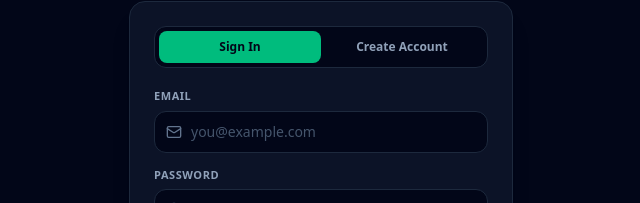
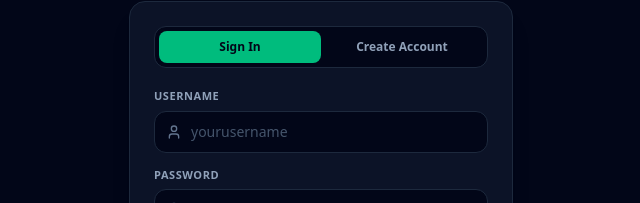
Before and after one commit to tanmaykhariwal-sketch/Trader-Ai, a React (Vite) app: page / in a window 1280 px wide. Shown: the part 254-457 px from the top of the page, without its empty margins (319-959 px from the left). Built offline with nearby package versions, Linux system fonts and the light colour scheme; no server answers.

Commit message:
Sync latest src/components/LoginView.tsx from Trader AI folder

```diff
--- a/src/components/LoginView.tsx
+++ b/src/components/LoginView.tsx
@@ -1,11 +1,11 @@
 import React, { useState } from 'react';
-import { CandlestickChart as LogoIcon, Mail, Lock, User, ArrowRight, Loader2 } from 'lucide-react';
+import { CandlestickChart as LogoIcon, Lock, User, ArrowRight, Loader2 } from 'lucide-react';
 import { useAuth } from '../context/AuthContext';
 
 export const LoginView: React.FC = () => {
   const { login, register, error, clearError } = useAuth();
   const [mode, setMode] = useState<'login' | 'register'>('login');
-  const [email, setEmail] = useState('');
+  const [username, setUsername] = useState('');
   const [password, setPassword] = useState('');
   const [displayName, setDisplayName] = useState('');
   const [isSubmitting, setIsSubmitting] = useState(false);
@@ -15,9 +15,9 @@ export const LoginView: React.FC = () => {
     setIsSubmitting(true);
     try {
       if (mode === 'login') {
-        await login(email, password);
+        await login(username, password);
       } else {
-        await register(email, password, displayName || undefined);
+        await register(username, password, displayName || undefined);
       }
     } catch {
       // error is already surfaced via AuthContext's `error` state
@@ -75,15 +75,16 @@ export const LoginView: React.FC = () => {
             )}
 
             <div>
-              <label className="text-[11px] font-bold text-slate-400 uppercase tracking-wider block mb-1.5">Email</label>
+              <label className="text-[11px] font-bold text-slate-400 uppercase tracking-wider block mb-1.5">Username</label>
               <div className="relative">
-                <Mail className="h-4 w-4 text-slate-500 absolute left-3 top-1/2 -translate-y-1/2" />
+                <User className="h-4 w-4 text-slate-500 absolute left-3 top-1/2 -translate-y-1/2" />
                 <input
-                  type="email"
+                  type="text"
                   required
-                  value={email}
-                  onChange={e => setEmail(e.target.value)}
-                  placeholder="you@example.com"
+                  autoComplete="username"
+                  value={username}
+                  onChange={e => setUsername(e.target.value)}
+                  placeholder="yourusername"
                   className="w-full bg-slate-950 border border-slate-800 rounded-xl pl-9 pr-3 py-2.5 text-sm text-white placeholder-slate-600 focus:outline-none focus:border-emerald-500/60"
                 />
               </div>
```
